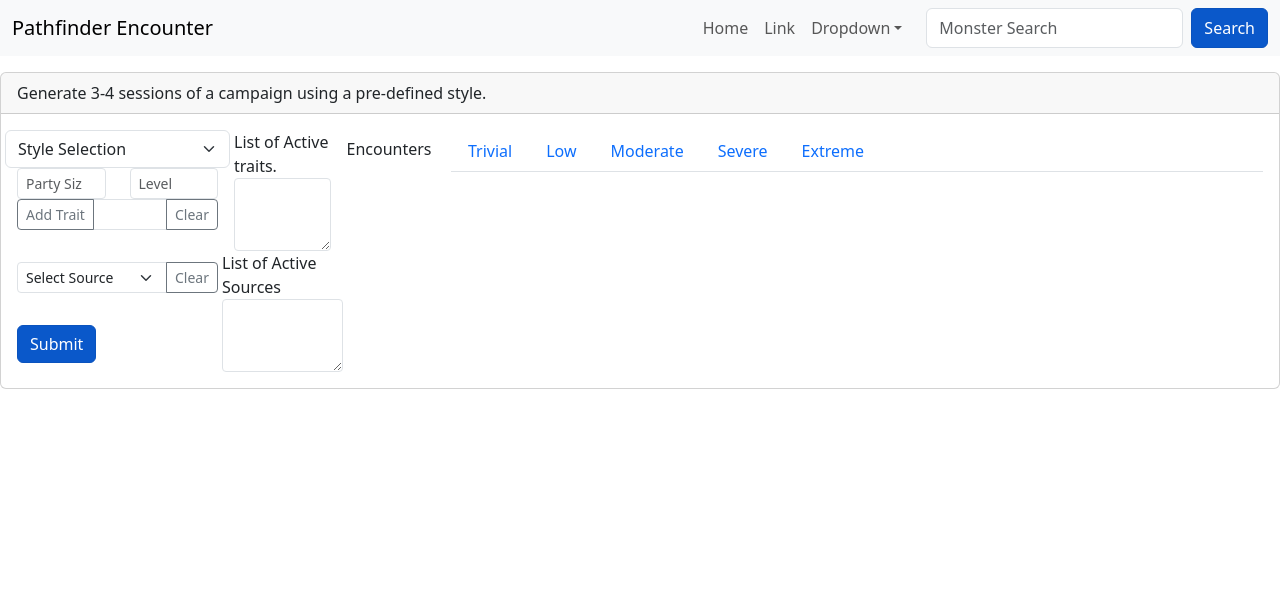
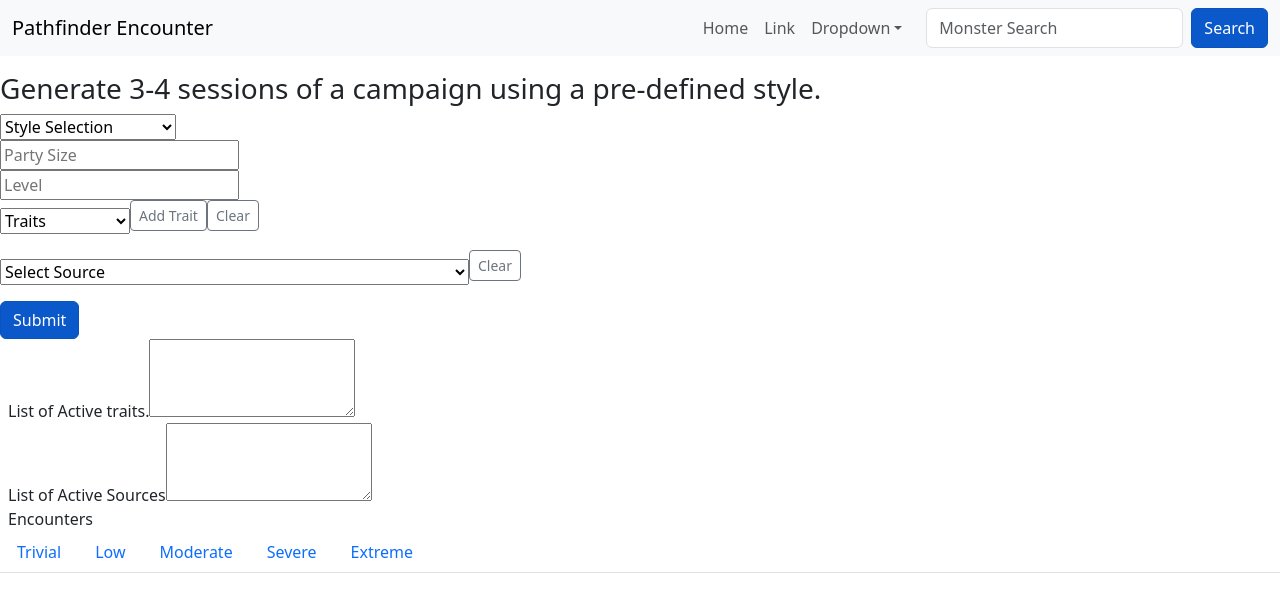
Before and after one commit to code-for-pizza/pathfinderDungeonGenerator, a React (Create React App) app in the folder fontend-app/: page / in a window 1280 px wide. Shown: the top 612 px of the page. Built offline with nearby package versions, Linux system fonts and the light colour scheme.

Commit message:
added trait dropdown, aswell as refactored feature 1 off of bootstrap styling still needed

```diff
--- a/fontend-app/public/index.html
+++ b/fontend-app/public/index.html
@@ -24,7 +24,7 @@
       work correctly both with client-side routing and a non-root public URL.
       Learn how to configure a non-root public URL by running `npm run build`.
     -->
-    <title>React App</title>
+    <title>Lamashtu's Kennel</title>
   </head>
   <body>
     <noscript>You need to enable JavaScript to run this app.</noscript>
--- a/fontend-app/src/components/SelectedSource.js
+++ b/fontend-app/src/components/SelectedSource.js
@@ -4,13 +4,12 @@
 
 function SelectedSource({ setNewSource }) {
     return (
-
-        <Form.Select size="sm" className="mb-3" onChange={e => setNewSource(e)}>
+        <select size="sm" className="mb-3" onChange={e => setNewSource(e)}>
             <option>Select Source</option>
             {source.map(book => (
                 <option value={book}>{book}</option>
             ))}
-        </Form.Select>
+        </select>
     );
 };
 export default SelectedSource;
--- a/fontend-app/src/components/SelectedStyle.js
+++ b/fontend-app/src/components/SelectedStyle.js
@@ -3,12 +3,12 @@
 import { style } from './datasets';
 function SelectStyle({ setSetter }) {
     return (
-        <Form.Select name="selectedStyle" onChange={e => setSetter(e.target.value)}>
+        <select name="selectedStyle" onChange={e => setSetter(e.target.value)}>
             <option>Style Selection</option>
             {style.map(styl => (
                 <option value={styl}>{styl}</option>
             ))}
-        </Form.Select>
+        </select>
     );
 };
 export default SelectStyle;
--- a/fontend-app/src/components/StyleOptionsDropdown.js
+++ b/fontend-app/src/components/StyleOptionsDropdown.js
@@ -1,11 +1,11 @@
 import React from 'react';
-import {useState} from 'react';
-import {Form,Row,Col,Card, Button,Tabs,Tab,InputGroup} from 'react-bootstrap';
+import { useState } from 'react';
+import { Form, Row, Col, Card, Button, Tabs, Tab, InputGroup } from 'react-bootstrap';
 import TabContent from './TabContent.js';
 import SelectedStyle from './SelectedStyle.js';
 import SelectedSource from './SelectedSource.js';
-
-function StyleOptionsDropdown(){
+import { monsterTraits } from './datasets.js';
+function StyleOptionsDropdown() {
 
     const [set, setSetter] = useState('');
     const [partySize, setPartySize] = useState('');
@@ -15,24 +15,25 @@
     const [moderate, setModerate] = useState('');
     const [severe, setSevere] = useState('');
     const [extreme, setExtreme] = useState('');
-    const [tempTrait, setTempTrait] = useState('');
     const [traits, setTraits] = useState([]);
     const [source, setSource] = useState([]);
     const [currTrait, setCurrTrait] = useState('')
-    async function changed(e){
+
+
+    async function changed(e) {
         e.preventDefault();
         let url = `http://localhost:30001/api/styleGenerator?style=${set}&partySize=${partySize}&level=${level}`;
 
-        if(level > 20 || level < 1){
-            alert("Use a viable level [1-20], you have inputted "+level);
+        if (level > 20 || level < 1) {
+            alert("Use a viable level [1-20], you have inputted " + level);
             return;
         }
 
         console.log(url);
-        if(traits.length > 0){
+        if (traits.length > 0) {
             url = url + `&traits=${traits}`;
         }
-        if(source.length > 0){
+        if (source.length > 0) {
             url = url + `&source=${source}`;
         }
         await fetch(url)
@@ -47,25 +48,21 @@
             })
     }
 
-    async function newTrait(e){
+    async function newTrait(e) {
         e.preventDefault();
-
-        if(!tempTrait.length === 0){
-            let x = tempTrait;
-            x = x.toLowerCase();
-            x = x.charAt(0).toUpperCase() + x.slice(1);
-            setTraits([...traits, x]);
+        if (currTrait.length){
+            setTraits([...traits, currTrait]);
         }
     }
 
-    async function clearTraits(){
+    async function clearTraits() {
         setTraits("");
     }
-    async function clearSource(){
+    async function clearSource() {
         setSource("");
     }
 
-    async function clearMonsters(){
+    async function clearMonsters() {
         setTrivial("");
         setLow("");
         setModerate("");
@@ -73,83 +70,65 @@
         setExtreme("");
     }
 
-    async function newSources(e){
+    async function newSources(e) {
         setSource([...source, e.target.value]);
     }
 
-    return(
-        <Card>
-            <Card.Header> Generate 3-4 sessions of a campaign using a pre-defined style.</Card.Header>
-            <Card.Body>
+    return (
+        <div>
+            <h3> Generate 3-4 sessions of a campaign using a pre-defined style.</h3>
+            <div>
                 <Form method="post" onSubmit={changed}>
-                    <Form.Group as={Row} className="g-2">
-                        <Col md="2">
-                            <Row>
-                                <SelectedStyle setSetter={setSetter}/>
-                            </Row>
-                            <Row>
-                                <Col>
-                                    <Form.Control size="sm" type="number" placeholder="Party Size" onChange={e => setPartySize(e.target.value)} />
-                                </Col>
-                                <Col>
-                                    <Form.Control size="sm" type="number" placeholder="Level" onChange={e => setLevel(e.target.value)} />
-                                </Col>
-                            </Row>
-
-
-
-
-
-
-
-
-                            <Row>
-                                <InputGroup className="mb-3">
+                        <div md="2">
+                            <div className='style-selection-form'>
+                                <SelectedStyle setSetter={setSetter} />
+                            </div>
+                            <div>
+                                <div className='party-size-input-wrapper'>
+                                    <input size="sm" type="number" placeholder="Party Size" onChange={e => setPartySize(e.target.value)} />
+                                </div>
+                                <div className='level-input-wrapper'>
+                                    <input size="sm" type="number" placeholder="Level" onChange={e => setLevel(e.target.value)} />
+                                </div>
+                            </div>
+                            <div>
+                                <div className="select-traits-wrapper-div">
+                                    <select size="sm" className="mb-3" onChange={e => setCurrTrait(e.target.value)}>
+                                        <option value={''}>Traits</option>
+                                        {monsterTraits.map(trait => <option value={trait}>{trait}</option>)}
+                                    </select>
                                     <Button size="sm" className="mb-3" variant="outline-secondary" id="button-addon1"
                                         onClick={e => newTrait(e)}> Add Trait </Button>
-                                    <Form.Control size="sm" className="mb-3" onChange={e=> setTempTrait(e.target.value)}
-                                    wrap="hard"
-                                    />
                                     <Button size="sm" className="mb-3" variant="outline-secondary" id="button-addon2"
                                         onClick={e => clearTraits()} > Clear </Button>
-                                </InputGroup>
-                            </Row>
-                            <Row>
-                                <InputGroup className="mb-3">
+                                </div>
+                            </div>
+
+                                <div className="select-sources-wrapper-div">
                                     <SelectedSource setNewSource={newSources} />
                                     <Button size="sm" className="mb-3" variant="outline-secondary" id="button-addon2"
                                         onClick={e => clearSource()} > Clear </Button>
-                                </InputGroup>
-                            </Row>
+                                </div>
 
-
-
-
-
-
-
-
-
-
-                            <Button variant="primary" size="md"  active type="submit" onClick={e => clearMonsters()}> Submit </Button>
-                        </Col>
-                        <Col md="1" className="ms-2">
+                            <Button variant="primary" size="md" active type="submit" onClick={e => clearMonsters()}> Submit </Button>
+                        </div>
+                        <div md="1" className="ms-2">
                             List of Active traits.
-                            <Form.Control size="sm" as="textarea" rows={3} value={traits} readOnly />
-                        <Row>
+                            <textarea size="sm" as="textarea" rows={3} value={traits} readOnly />
+                            <div>
                                 List of Active Sources
-                            <Form.Control size="sm" as="textarea" rows={3} value={source} readOnly />
-                        </Row>
-                        </Col>
-                        <Form.Label column md="1" className="ms-2"> Encounters </Form.Label>
-                        <Col md>
+                                <textarea size="sm" as="textarea" rows={3} value={source} readOnly />
+                            </div>
+                        </div>
+                        <label column md="1" className="ms-2"> Encounters </label>
+                        <div className='encounter-tabs-wrapper-div'>
                             <Tabs
                                 defaultActiveKey="profile" id="uncontrolled-tab-example" className="mb-3">
                                 <Tab eventKey="Trivial" title="Trivial">
                                     <TabContent encounters={trivial} />
                                 </Tab>
                                 <Tab eventKey="Low" title="Low">
-                                    <TabContent encounters={low}/>
+                                    <TabContent encounters={low} />
                                 </Tab>
                                 <Tab eventKey="Moderate" title="Moderate">
                                     <TabContent encounters={moderate} />
@@ -161,11 +140,10 @@
                                     <TabContent encounters={extreme} />
                                 </Tab>
                             </Tabs>
-                        </Col>
-                    </Form.Group>
+                        </div>
                 </Form>
-            </Card.Body>
-        </Card>
+            </div>
+        </div>
     )
 }
 export default StyleOptionsDropdown;
--- a/fontend-app/src/components/datasets.js
+++ b/fontend-app/src/components/datasets.js
@@ -103,7 +103,7 @@
     "Romantic Adventure"
 ]
 
-export const traits = [
+export const monsterTraits = [
     "aeon", "aesir", "agathion", "air", "alchemical", "amphibious", "anadi", "angel", "anugobu", "aquatic",
     "arcane", "archon", "asura", "azata", "boggard", "caligni", "catfolk", "changeling", "charau-ka",
     "clockwork", "cold", "couatl", "daemon", "darvakka", "demon", "dero", "devil", "dhampir", "dinosaur", "div",
```
Also changed, not shown: fontend-app/src/components/comp/MonsterInfoSheet.js (deleted, +0 -9 lines). Lines whose indentation alone changed are shown as unchanged.
